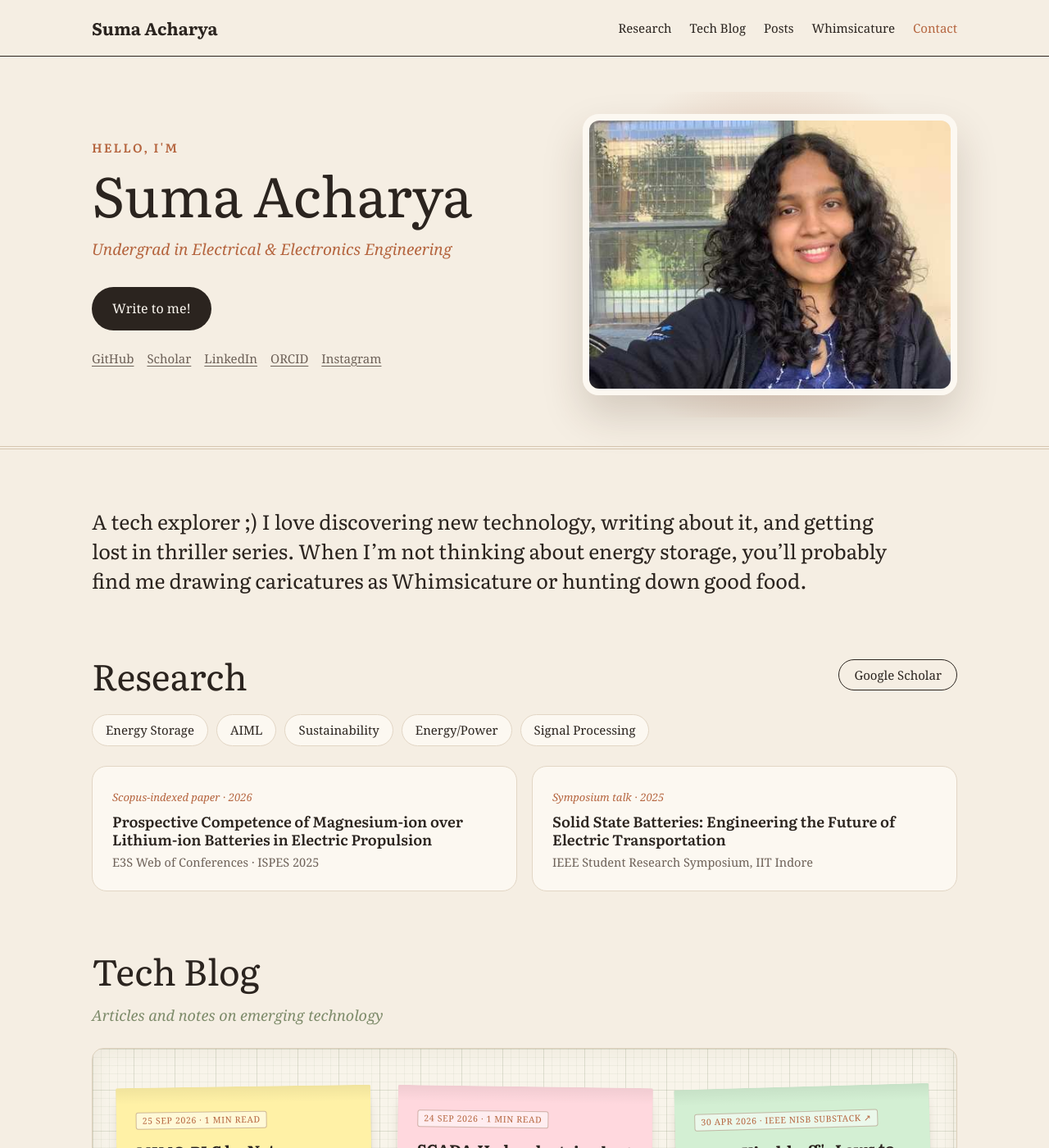
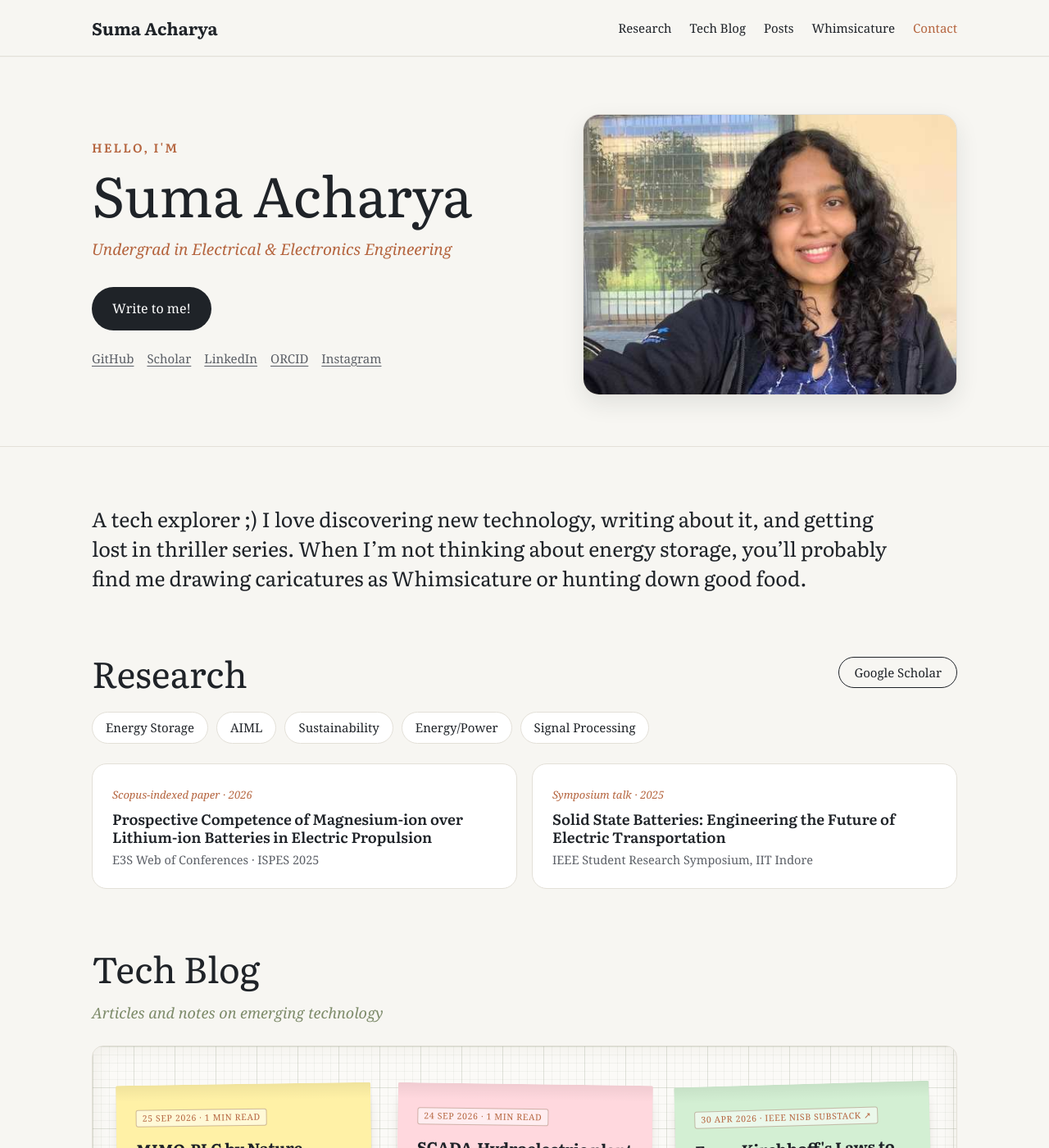
Before and after one commit to SumaAcharya/SumaAcharya.github.io, a Jekyll site: the page built from index.html, in a window 1280 px wide and 1400 px high. Shown: the whole window at 82% size. Built offline with Jekyll 4.4.1, drawn with Linux system fonts in a browser that asks for light colours.

Commit message:
Add files via upload

```diff
--- a/assets/style.css
+++ b/assets/style.css
@@ -229,3 +229,15 @@ a.card:hover { transform: translateY(-4px); border-color: var(--ink); }
 .li-date { font-size: 13px; color: var(--muted); font-style: italic; }
 .li-card h3 { font-size: 18px; margin: 0 0 6px; }
 .li-card p { color: var(--muted); font-size: 15px; }
+
+/* academic theme: cleaner, lighter background (delete this block to go back to beige) */
+:root { --bg: #f7f6f2; --paper: #ffffff; --line: #e3e0d8; --ink: #1f2328; --muted: #5b5f66; }
+body { background: var(--bg); }
+.nav { background: rgba(247, 246, 242, .94); border-bottom: 1px solid var(--line); box-shadow: 0 1px 0 rgba(0,0,0,.02); }
+.footer { border-top: 1px solid var(--line); }
+.portrait-glow { display: none; }
+.portrait-img { border: 1px solid var(--line); box-shadow: 0 10px 28px rgba(31, 35, 40, .10); }
+.divider { border-top: 1px solid var(--line) !important; }
+.card, .contact, .li-card, .tags a { border-color: var(--line); }
+.notes { background-color: #fbfaf7; border-color: var(--line); }
+.board { border-color: #c9b496; }
```
